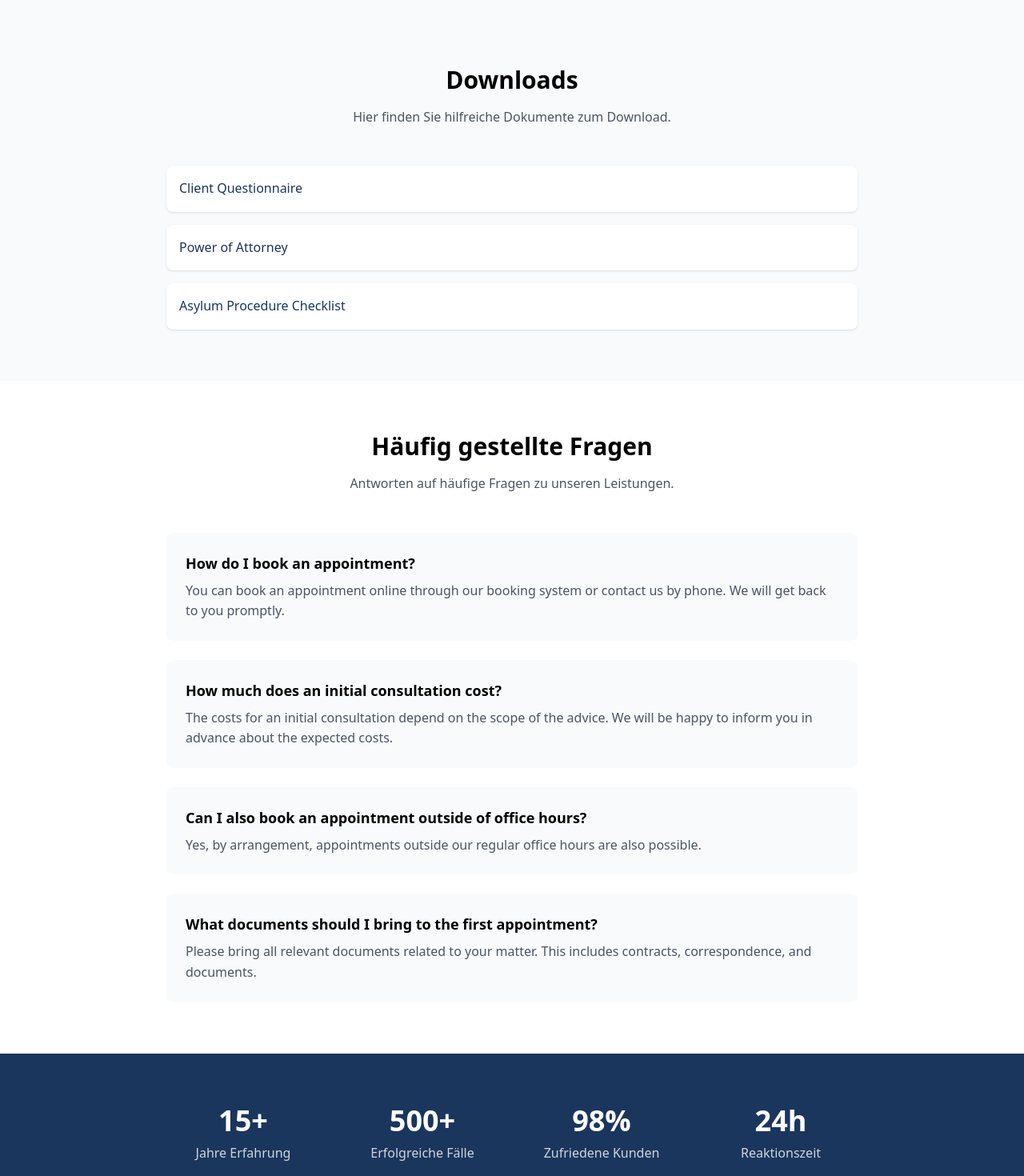
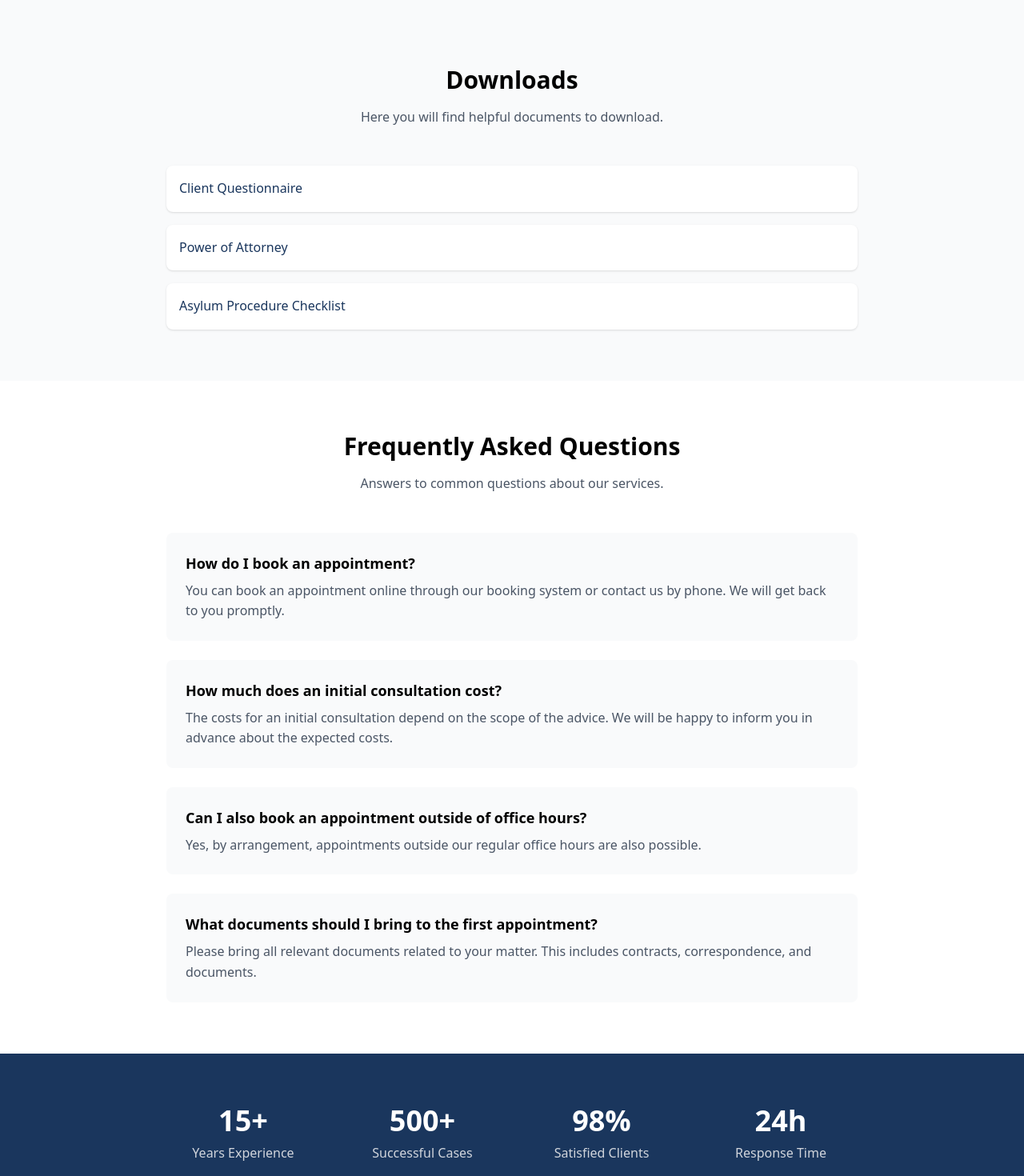
Before and after one commit to benam227/kanzlei-website, a React (Vite) app in the folder kanzlei-website/: page /en in a window 1280 px wide. Shown: the part 1400-2870 px from the top of the page at 80% size. Built offline with nearby package versions, Linux system fonts and the light colour scheme; no server answers.

Commit message:
Fix hardcoded German text in HomePage and FAQPage for multilingual support

```diff
--- a/kanzlei-website/src/lib/content/types.ts
+++ b/kanzlei-website/src/lib/content/types.ts
@@ -76,6 +76,10 @@ export interface HomepageData {
   youtubeTitle?: string;
   youtubeIntro?: string;
   youtubeUrl?: string;
+  downloadsTitle?: string;
+  downloadsIntro?: string;
+  faqTitle?: string;
+  faqIntro?: string;
   sectionOrder?: string[];
   heroBackgroundImage?: string;
   heroBackgroundImageAlt?: string;
--- a/kanzlei-website/src/pages/FAQPage.tsx
+++ b/kanzlei-website/src/pages/FAQPage.tsx
@@ -10,7 +10,7 @@ export default function FAQPage() {
 
   usePageMeta({
     title: 'FAQ',
-    description: 'Häufig gestellte Fragen zu unseren Leistungen.',
+    description: lang === 'en' ? 'Frequently asked questions about our services.' : 'Häufig gestellte Fragen zu unseren Leistungen.',
   });
 
   const handleToggle = (index: number) => {
@@ -46,7 +46,7 @@ export default function FAQPage() {
             ))}
           </div>
         ) : (
-          <p className="text-xl">Keine FAQ-Einträge vorhanden.</p>
+          <p className="text-xl">{lang === 'en' ? 'No FAQ entries available.' : 'Keine FAQ-Einträge vorhanden.'}</p>
         )}
       </div>
     </div>
--- a/kanzlei-website/src/pages/HomePage.tsx
+++ b/kanzlei-website/src/pages/HomePage.tsx
@@ -134,9 +134,9 @@ export default function HomePage() {
     return (
       <section id="downloads" className="py-16 bg-gray-50">
         <div className="max-w-4xl mx-auto px-4">
-          <h2 className="text-3xl font-bold text-center mb-4">Downloads</h2>
+          <h2 className="text-3xl font-bold text-center mb-4">{homepageJson?.downloadsTitle || (lang === 'en' ? 'Downloads' : 'Downloads')}</h2>
           <p className="text-gray-600 text-center mb-12 max-w-2xl mx-auto">
-            Hier finden Sie hilfreiche Dokumente zum Download.
+            {homepageJson?.downloadsIntro || (lang === 'en' ? 'Here you will find helpful documents to download.' : 'Hier finden Sie hilfreiche Dokumente zum Download.')}
           </p>
           <div className="space-y-4">
             {downloads.map((item, index) => (
@@ -161,9 +161,9 @@ export default function HomePage() {
     return (
       <section id="faq" className="py-16">
         <div className="max-w-4xl mx-auto px-4">
-          <h2 className="text-3xl font-bold text-center mb-4">Häufig gestellte Fragen</h2>
+          <h2 className="text-3xl font-bold text-center mb-4">{homepageJson?.faqTitle || (lang === 'en' ? 'Frequently Asked Questions' : 'Häufig gestellte Fragen')}</h2>
           <p className="text-gray-600 text-center mb-12 max-w-2xl mx-auto">
-            Antworten auf häufige Fragen zu unseren Leistungen.
+            {homepageJson?.faqIntro || (lang === 'en' ? 'Answers to common questions about our services.' : 'Antworten auf häufige Fragen zu unseren Leistungen.')}
           </p>
           <div className="space-y-6">
             {faqs.slice(0, 4).map((faq, index) => (
@@ -184,19 +184,19 @@ export default function HomePage() {
         <div className="grid grid-cols-2 md:grid-cols-4 gap-8 text-center">
           <div>
             <div className="text-4xl font-bold mb-2">15+</div>
-            <div className="text-gray-300">Jahre Erfahrung</div>
+            <div className="text-gray-300">{lang === 'en' ? 'Years Experience' : 'Jahre Erfahrung'}</div>
           </div>
           <div>
             <div className="text-4xl font-bold mb-2">500+</div>
-            <div className="text-gray-300">Erfolgreiche Fälle</div>
+            <div className="text-gray-300">{lang === 'en' ? 'Successful Cases' : 'Erfolgreiche Fälle'}</div>
           </div>
           <div>
             <div className="text-4xl font-bold mb-2">98%</div>
-            <div className="text-gray-300">Zufriedene Kunden</div>
+            <div className="text-gray-300">{lang === 'en' ? 'Satisfied Clients' : 'Zufriedene Kunden'}</div>
           </div>
           <div>
             <div className="text-4xl font-bold mb-2">24h</div>
-            <div className="text-gray-300">Reaktionszeit</div>
+            <div className="text-gray-300">{lang === 'en' ? 'Response Time' : 'Reaktionszeit'}</div>
           </div>
         </div>
       </div>
```
